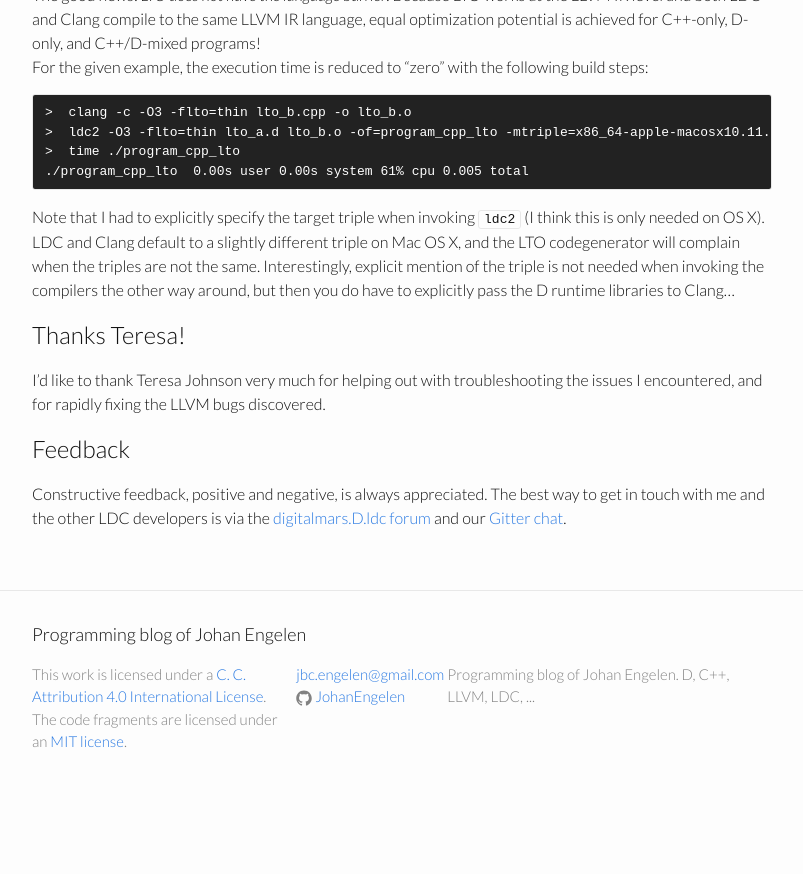
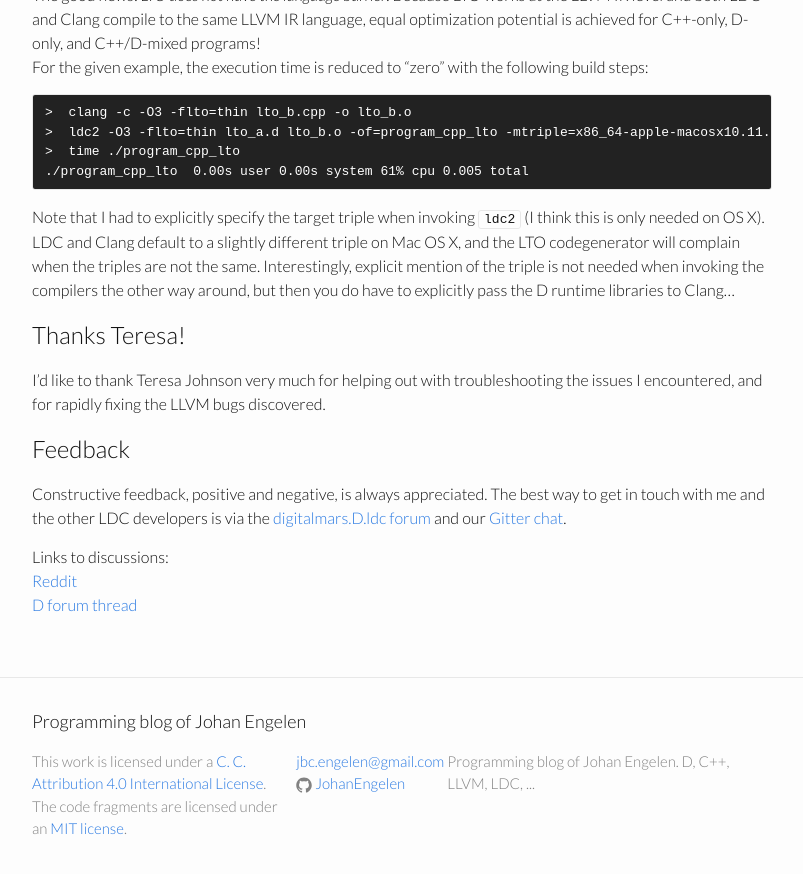
Before and after one commit to JohanEngelen/johanengelen.github.io, a Jekyll site: the page built from _posts/2016-11-10-Link-Time-Optimization-LDC.md, in a window 1280 px wide and 900 px high, scrolled down 2713 px. Shown: the top 874 px of the window, without its empty margins (238-1041 px from the left). Built offline with Jekyll 4.4.1, drawn with Linux system fonts in a browser that asks for light colours; before the commit the page ends 3526 px from its top, so only the background shows below that.

Commit message:
Update LTO post with links

```diff
--- a/_posts/2016-11-10-Link-Time-Optimization-LDC.md
+++ b/_posts/2016-11-10-Link-Time-Optimization-LDC.md
@@ -112,3 +112,7 @@ I'd like to thank Teresa Johnson very much for helping out with troubleshooting
 # Feedback
 
 Constructive feedback, positive and negative, is always appreciated. The best way to get in touch with me and the other LDC developers is via the [digitalmars.D.ldc forum](https://forum.dlang.org/group/digitalmars.D.ldc) and our [Gitter chat](https://gitter.im/ldc-developers/main).
+
+Links to discussions:
+[Reddit](https://www.reddit.com/r/programming/comments/5c8p58/link_time_optimization_cd_crosslanguage/)
+[D forum thread](https://forum.dlang.org/post/edzoqcprdqtewqqaabge@forum.dlang.org)
```
